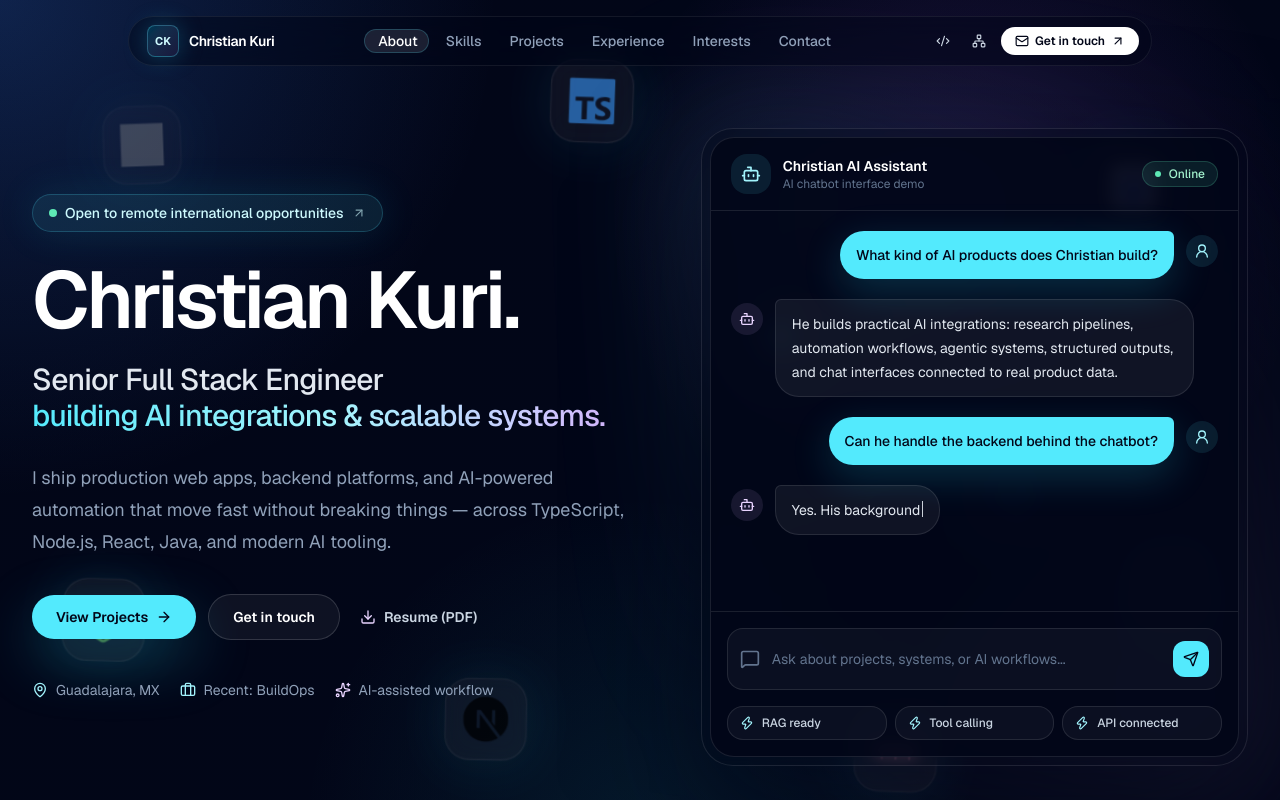
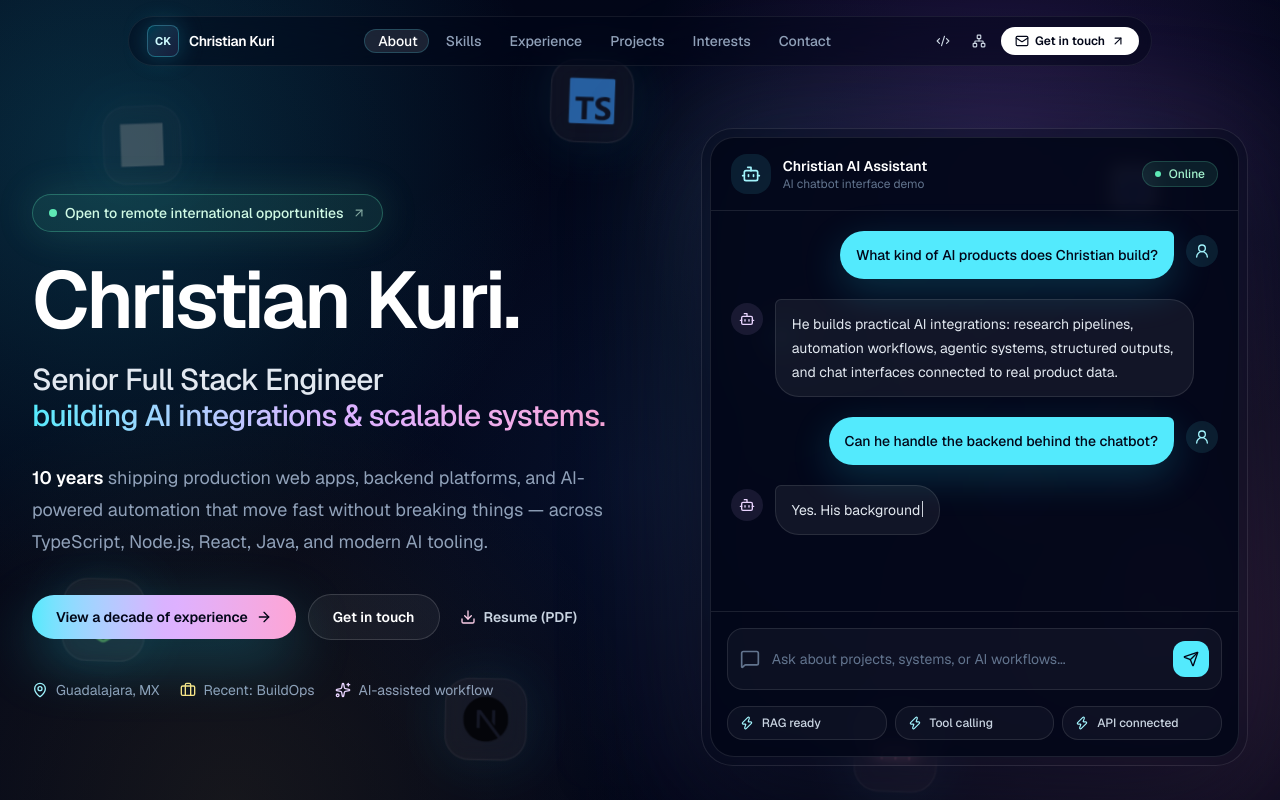
Before and after one commit to ChristianKuri/christian-kuri-portfolio, a Next.js app: page / in a window 1280 px wide. Shown: the top 800 px of the page. Built offline with nearby package versions, Linux system fonts and the light colour scheme; grey boxes are pictures that could not be loaded.

Commit message:
Update HeroSection and site navigation: enhance hero facts with color coding, improve button styles, and adjust layout for better user engagement. Restore ProjectsSection in the main layout and ensure consistent navigation links.

```diff
--- a/app/page.tsx
+++ b/app/page.tsx
@@ -16,8 +16,8 @@ export default function Home() {
         <HeroSection />
         <AboutSection />
         <SkillsSection />
+        <ExperienceHighlights />
         <ProjectsSection />
-        <ExperienceHighlights />
         <InterestsSection />
         <ContactSection />
       </main>
--- a/components/hero-section.tsx
+++ b/components/hero-section.tsx
@@ -6,19 +6,21 @@ import { HeroChatbotDemo } from "@/components/hero-chatbot-demo";
 import { siteConfig } from "@/lib/site-data";
 
 const heroFacts = [
-  { icon: MapPin, label: "Guadalajara, MX" },
-  { icon: Briefcase, label: "Recent: BuildOps" },
+  { icon: MapPin, label: "Guadalajara, MX", color: "text-cyan-200" },
+  { icon: Briefcase, label: "Recent: BuildOps", color: "text-amber-200" },
+  { icon: Sparkles, label: "AI-assisted workflow", color: "text-purple-200" },
 ];
 
 export function HeroSection() {
   return (
     <section
-      id="top"
+      id="hero"
       className="relative isolate overflow-hidden px-5 pb-20 pt-24 sm:px-6 md:pb-28 md:pt-32 lg:px-8"
     >
+      {/* Multi-color radial palette echoing the rest of the site */}
       <div
         aria-hidden="true"
-        className="absolute inset-0 -z-10 bg-[radial-gradient(circle_at_top_left,rgba(59,130,246,0.26),transparent_32%),radial-gradient(circle_at_75%_25%,rgba(168,85,247,0.2),transparent_30%),radial-gradient(circle_at_50%_95%,rgba(34,211,238,0.14),transparent_32%)]"
+        className="absolute inset-0 -z-10 bg-[radial-gradient(circle_at_8%_18%,rgba(34,211,238,0.22),transparent_32%),radial-gradient(circle_at_78%_18%,rgba(168,85,247,0.22),transparent_30%),radial-gradient(circle_at_92%_72%,rgba(244,114,182,0.16),transparent_30%),radial-gradient(circle_at_18%_92%,rgba(252,211,77,0.12),transparent_32%),radial-gradient(circle_at_50%_55%,rgba(59,130,246,0.10),transparent_45%)]"
       />
       <div
         aria-hidden="true"
@@ -31,7 +33,7 @@ export function HeroSection() {
           <FadeIn>
             <a
               href="#contact"
-              className="group inline-flex items-center gap-2 rounded-full border border-cyan-300/20 bg-cyan-300/10 px-4 py-2 text-sm font-medium text-cyan-100 shadow-[0_0_40px_rgba(34,211,238,0.12)] transition hover:border-cyan-300/40 hover:bg-cyan-300/15"
+              className="group inline-flex items-center gap-2 rounded-full border border-emerald-300/30 bg-emerald-300/10 px-4 py-2 text-sm font-medium text-emerald-100 shadow-[0_0_40px_rgba(110,231,183,0.15)] transition hover:border-emerald-300/50 hover:bg-emerald-300/15"
             >
               <span className="relative flex size-2 items-center justify-center">
                 <span className="absolute inline-flex h-full w-full animate-ping rounded-full bg-emerald-300 opacity-75" />
@@ -51,7 +53,7 @@ export function HeroSection() {
           <FadeIn delay={0.1}>
             <p className="mt-5 text-2xl font-medium tracking-tight text-slate-200 md:text-3xl">
               Senior Full Stack Engineer
-              <span className="block bg-gradient-to-r from-cyan-300 via-cyan-200 to-purple-300 bg-clip-text text-transparent">
+              <span className="block bg-gradient-to-r from-cyan-300 via-purple-300 to-pink-300 bg-clip-text text-transparent">
                 building AI integrations &amp; scalable systems.
               </span>
             </p>
@@ -59,24 +61,35 @@ export function HeroSection() {
 
           <FadeIn delay={0.15}>
             <p className="mt-7 max-w-2xl text-base leading-7 text-slate-400 md:text-lg md:leading-8">
-              I ship production web apps, backend platforms, and AI-powered automation
-              that move fast without breaking things — across TypeScript, Node.js, React,
-              Java, and modern AI tooling.
+              <span className="font-semibold text-white">10 years</span> shipping production
+              web apps, backend platforms, and AI-powered automation that move fast without
+              breaking things — across TypeScript, Node.js, React, Java, and modern AI
+              tooling.
             </p>
           </FadeIn>
 
           <FadeIn delay={0.2}>
             <div className="mt-9 flex flex-col items-stretch gap-3 sm:flex-row sm:items-center">
               <a
-                href="#projects"
-                className="group inline-flex items-center justify-center gap-2 rounded-full bg-cyan-300 px-6 py-3 text-sm font-semibold text-slate-950 shadow-[0_20px_60px_rgba(34,211,238,0.25)] transition hover:bg-cyan-200 hover:shadow-[0_20px_60px_rgba(34,211,238,0.35)]"
+                href="#experience"
+                className="group relative inline-flex items-center justify-center gap-2 overflow-hidden rounded-full px-6 py-3 text-sm font-semibold text-slate-950 shadow-[0_20px_60px_rgba(34,211,238,0.28)] transition hover:shadow-[0_20px_60px_rgba(168,85,247,0.35)]"
               >
-                View Projects
-                <ArrowRight className="size-4 transition group-hover:translate-x-1" />
+                <span
+                  aria-hidden="true"
+                  className="absolute inset-0 bg-gradient-to-r from-cyan-300 via-purple-300 to-pink-300"
+                />
+                <span
+                  aria-hidden="true"
+                  className="absolute inset-0 bg-gradient-to-r from-pink-300 via-purple-300 to-cyan-300 opacity-0 transition duration-500 group-hover:opacity-100"
+                />
+                <span className="relative inline-flex items-center gap-2">
+                  View a decade of experience
+                  <ArrowRight className="size-4 transition group-hover:translate-x-1" />
+                </span>
               </a>
               <a
                 href="#contact"
-                className="inline-flex items-center justify-center gap-2 rounded-full border border-white/15 bg-white/5 px-6 py-3 text-sm font-semibold text-white transition hover:border-white/30 hover:bg-white/10"
+                className="inline-flex items-center justify-center gap-2 rounded-full border border-white/15 bg-white/5 px-6 py-3 text-sm font-semibold text-white transition hover:border-purple-300/40 hover:bg-purple-300/10"
               >
                 Get in touch
               </a>
@@ -84,7 +97,7 @@ export function HeroSection() {
                 href={siteConfig.links.resume}
                 className="group inline-flex items-center justify-center gap-2 px-2 py-3 text-sm font-semibold text-slate-300 transition hover:text-white"
               >
-                <Download className="size-4 text-purple-200 transition group-hover:translate-y-0.5" />
+                <Download className="size-4 text-pink-200 transition group-hover:translate-y-0.5" />
                 Resume (PDF)
               </a>
             </div>
@@ -94,14 +107,10 @@ export function HeroSection() {
             <div className="mt-10 flex flex-wrap items-center gap-x-5 gap-y-3 text-sm text-slate-400">
               {heroFacts.map((fact) => (
                 <span key={fact.label} className="inline-flex items-center gap-2">
-                  <fact.icon className="size-4 text-cyan-200" />
+                  <fact.icon className={`size-4 ${fact.color}`} />
                   {fact.label}
                 </span>
               ))}
-              <span className="inline-flex items-center gap-2">
-                <Sparkles className="size-4 text-purple-200" />
-                AI-assisted workflow
-              </span>
             </div>
           </FadeIn>
         </div>
@@ -109,7 +118,7 @@ export function HeroSection() {
         <FadeIn delay={0.18} className="relative">
           <div
             aria-hidden="true"
-            className="absolute -inset-6 rounded-[2.25rem] bg-gradient-to-br from-cyan-300/15 via-transparent to-purple-300/15 blur-3xl"
+            className="absolute -inset-6 rounded-[2.25rem] bg-gradient-to-br from-cyan-300/15 via-purple-300/10 to-pink-300/15 blur-3xl"
           />
           <div className="relative overflow-hidden rounded-[2rem] border border-white/10 bg-slate-950/40 p-2 shadow-[0_40px_120px_rgba(2,6,23,0.6)] backdrop-blur">
             <HeroChatbotDemo />
--- a/lib/site-data.ts
+++ b/lib/site-data.ts
@@ -16,8 +16,8 @@ export const siteConfig = {
 export const navItems = [
   { label: "About", href: "#about" },
   { label: "Skills", href: "#skills" },
+  { label: "Experience", href: "#experience" },
   { label: "Projects", href: "#projects" },
-  { label: "Experience", href: "#experience" },
   { label: "Interests", href: "#interests" },
   { label: "Contact", href: "#contact" },
 ];
```
